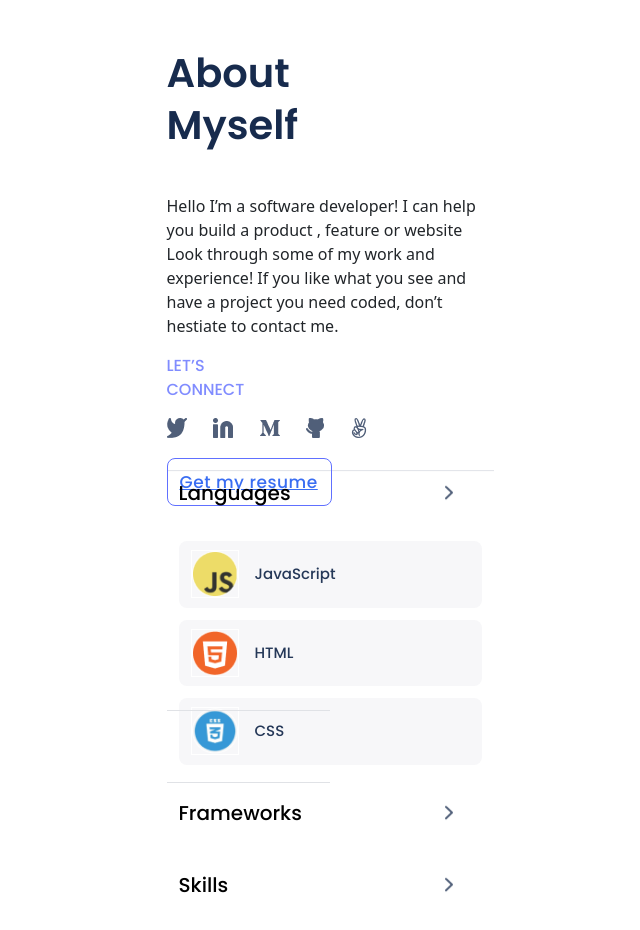
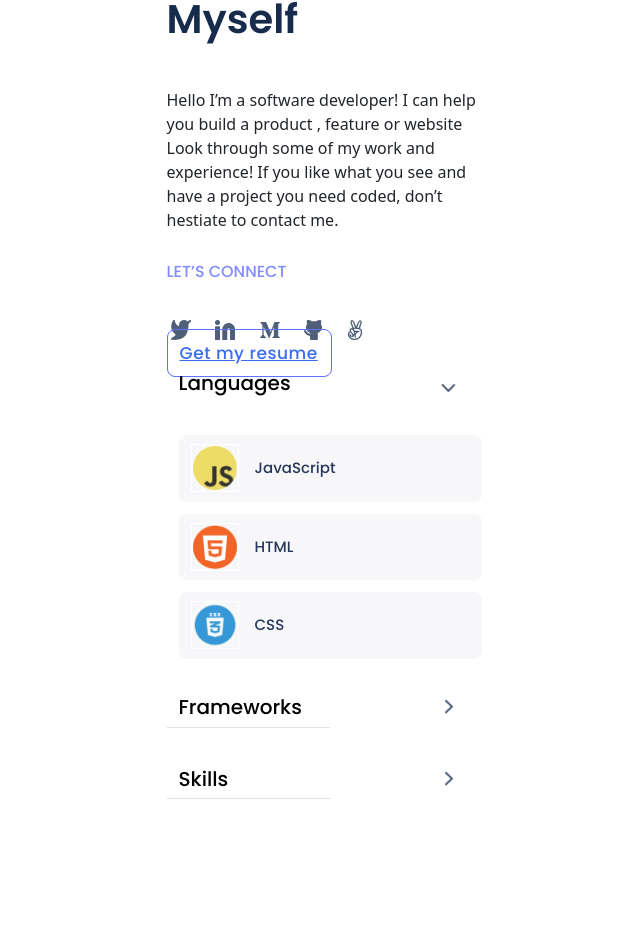
Before and after one commit to joyapisi/Fatuma-and-Joy, a website: page index.html in a window 1280 px wide. Shown: the part 3596-4526 px from the top of the page, without its empty margins (310-950 px from the left). Drawn offline with nearby package versions, Linux system fonts and the light colour scheme.

Commit message:
changing languages dropdown chevron to 90 degrees

```diff
--- a/index.html
+++ b/index.html
@@ -249,11 +249,9 @@
 
   <section class="frame7">
 
-    <img id="languages-separator" src="/sources/Languages Separator .png" alt="seperator">
+    <!--<img id="languages-separator" src="/sources/Languages Separator .png" alt="seperator">-->
 
     <img id="languages-dropdown" src="/sources/LanguagesChevron.png" alt="dropdown">
-
-    <h5 id="languages">Languages</h5>
 
   </section>
 
@@ -276,23 +274,29 @@
   </ul>
  </div>
 
- <div class="frame8">
-        <img class="seperator1" src="/sources/Separator1.png" alt="">
+ <ul>
+  <li id="languages"><h5>Languages</h5></li>
+
+  <li class="frame8">
         <img class="chevron1" src="/sources/Chevron1.png" alt="">
         <h4 class="frameworks">Frameworks</h4>
- </div>
+  </li>
 
- <div class="frame9">
-          <img class="seperator2" src="/sources/Separator2.png" alt="">
+  <li class="frame9">
           <img class="chevron2" src="/sources/Chevron2.png" alt="">
           <h4 class="skills">Skills</h4>
- </div>
+  </li>
+</ul>
+
+<img class="seperator1" src="/sources/Separator1.png" alt="">
+
+<img class="seperator2" src="/sources/Separator2.png" alt="">
 
 </section>
 </article>
 
 
-<!--Page 7-->
+<!--Background-->
 
 
 
--- a/style.css
+++ b/style.css
@@ -488,19 +488,21 @@ h1 {
   display: flex;
   flex-direction: column;
   align-items: center;
+  justify-content: space-between;
   padding: 114px 24px;
   gap: 24px;
   position: absolute;
   width: 375px;
   height: 1125.15px;
   left: calc(50% - 375px/2);
-  top: 3506px;
+  top: 3400px;
  }
 
 .top {
   display: flex;
   flex-direction: column;
   align-items: flex-start;
+  justify-content: space-between;
   padding: 0px;
   gap: 12px;
   width: 327px;
@@ -560,7 +562,7 @@ h1 {
   align-items: center;
   padding: 0px;
   gap: 8px;
-  width: 117px;
+  width: 120px;
   height: 24px;
   /* Body / 2 - Bolder */
   font-family: 'Poppins', sans-serif;
@@ -576,7 +578,7 @@ h1 {
   flex-direction: row;
   justify-content: space-between !important;
   align-items: center;
-  padding: 0px;
+  padding: 7.99px 4px;
   width: 200px;
   height: 40px;
 }
@@ -587,6 +589,8 @@ h1 {
   display: flex;
   flex-direction: row;
   align-items: center;
+  top: 525px;
+  left: 24px;
 
   padding: 12px;
   gap: 10px;
@@ -615,7 +619,7 @@ h1 {
   padding: 0px;
   width: 327px;
   height: 464.15px;
-  top: 547px; /*could change to space around or space between boxes*/
+  top: 547px;
 }
 
 .frame12 {
@@ -637,16 +641,15 @@ h1 {
   left: 24px;
 }
 
-#languages-seperator {
+/*#languages-seperator {
   position: absolute;
   visibility: hidden;
   height: 1px;
   left: 24px;
   right: 24px;
   bottom: 664px;
-  /* Neutrals/N40 */
   background: #DFE1E6;
-}
+} */
 
 #languages-dropdown {
   display: flex;
@@ -659,7 +662,7 @@ h1 {
   right: 50px;
   top: 563px;
   border-radius: 8px;
-  transform: rotate (90 deg);
+  transform: rotate(90deg)!important;
 }
 
 #languages {
@@ -832,10 +835,10 @@ h1 {
   height: 72px;
   top: 867.15px;
   left: 24px;
-  /* Inside auto layout */
+  /* Inside auto layout
   flex: none;
   order: 1;
-  flex-grow: 0;
+  flex-grow: 0;*/
 }
 
 .seperator1 {
@@ -843,7 +846,7 @@ h1 {
   height: 1px;
   left: 24px;
   right: 24px;
-  bottom: 323.85px;
+  bottom: 201px;
   /* Neutrals/N40 */
   background: #DFE1E6;
 }
@@ -884,10 +887,10 @@ h1 {
   height: 72px;
   top: 939.15px;
   left: 24px;
-  /* Inside auto layout */
+  /* Inside auto layout
   flex: none;
   order: 2;
-  flex-grow: 0;
+  flex-grow: 0;*/
 }
 
 .seperator2 {
@@ -895,7 +898,7 @@ h1 {
   height: 1px;
   left: 24px;
   right: 24px;
-  bottom: 251.85px;
+  bottom: 130px;
   /* Neutrals/N40 */
   background: #DFE1E6;
 }
```
